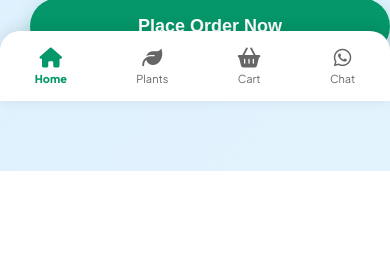
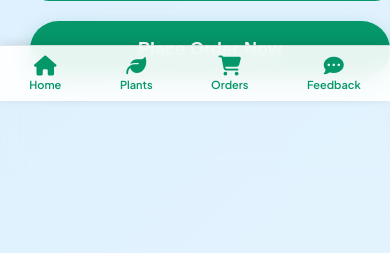
Before and after one commit to adityawalke97-prog/Om-Sai-Nursery-, a Flask app: page /orders in a window 390 px wide. Shown: the part 743-996 px from the top of the page. Before the commit the page ends 914 px from the top, so only its background shows below. Run offline with Flask 3, Linux system fonts and the light colour scheme; a user stored in the database is signed in; data that the repository does not hold is empty.

Commit message:
Add files via upload

```diff
--- a/templates/Home.html
+++ b/templates/Home.html
@@ -10,76 +10,86 @@
     <link rel="stylesheet" href="{{ url_for('static', filename='style.css') }}">
 
     <style>
-        /* --- SIRF MOBILE KE LIYE CHANGES (Desktop Safe) --- */
-        @media screen and (max-width: 768px) {
-            /* Desktop ki background animation hide */
-            .area, .circles { display: none !important; }
+        /* --- MOBILE SPECIFIC CHANGES (Desktop me koi change nahi hoga) --- */
+        @media (max-width: 768px) {
+            /* 1. Desktop Sidebar Hide */
+            aside.sidebar {
+                display: none !important;
+            }
 
-            /* Sidebar ko hide karke mobile drawer banana */
-            .sidebar {
-                position: fixed !important;
-                left: -100% !important;
-                top: 0;
-                width: 280px !important;
-                height: 100vh !important;
-                background: white !important;
-                z-index: 10001 !important;
-                transition: 0.4s ease;
-                display: block !important;
-                box-shadow: 10px 0 20px rgba(0,0,0,0.2);
+            /* 2. Main Content Adjustment */
+            main.content-area {
+                margin-left: 0 !important;
+                padding: 15px !important;
+                padding-bottom: 80px !important; /* Space for Mobile Nav */
             }
-            .sidebar.active { left: 0 !important; }
 
-            /* Desktop ki top-nav ko fix karna */
+            /* 3. Top Nav Adjustment (Search bar ko chhota ya stack karne ke liye) */
             .top-nav {
-                display: flex !important;
-                justify-content: space-between !important;
-                padding: 10px 15px !important;
-                background: white !important;
-                height: 60px !important;
-                align-items: center !important;
+                flex-wrap: wrap;
+                height: auto !important;
+                padding: 10px !important;
             }
-            .search-bar, .weather-widget, .lang-switch, .floating-cart { display: none !important; }
+            .search-bar {
+                order: 3;
+                width: 100% !important;
+                margin-top: 10px;
+            }
 
-            /* Mobile Bottom Bar */
-            .mob-app-nav {
+            /* 4. Mobile App Bottom Bar (Sirf Mobile me show hoga) */
+            .mobile-bottom-nav {
                 display: flex !important;
                 position: fixed;
                 bottom: 0;
                 left: 0;
                 width: 100%;
-                background: white;
-                height: 70px;
-                box-shadow: 0 -2px 15px rgba(0,0,0,0.1);
+                background: rgba(255, 255, 255, 0.9);
+                backdrop-filter: blur(10px);
                 justify-content: space-around;
+                padding: 10px 0;
+                border-top: 1px solid rgba(0,0,0,0.1);
+                box-shadow: 0 -2px 10px rgba(0,0,0,0.1);
+                z-index: 10000;
+            }
+
+            .mobile-nav-item {
+                text-decoration: none;
+                color: #059669;
+                display: flex;
+                flex-direction: column;
                 align-items: center;
-                z-index: 10000;
-                border-radius: 20px 20px 0 0;
+                font-size: 11px;
+                font-weight: 600;
             }
-            .mob-app-nav a { text-decoration: none; color: #666; font-size: 11px; display: flex; flex-direction: column; align-items: center; }
-            .mob-app-nav i { font-size: 20px; margin-bottom: 4px; }
-            .mob-app-nav a.active { color: #059669; font-weight: bold; }
 
-            .content-area { padding-bottom: 80px !important; }
-            .overlay-bg { display: none; position: fixed; inset: 0; background: rgba(0,0,0,0.5); z-index: 10000; }
-            .overlay-bg.active { display: block; }
+            .mobile-nav-item i {
+                font-size: 20px;
+                margin-bottom: 2px;
+            }
+
+            /* 5. Products Grid (Mobile me 2 cards) */
+            #products {
+                display: grid !important;
+                grid-template-columns: 1fr 1fr !important;
+                gap: 10px !important;
+            }
         }
 
-        /* --- DESKTOP RECOVERY (Wahi purana look) --- */
-        @media screen and (min-width: 769px) {
-            .mob-app-nav, .mob-menu-icon, .overlay-bg { display: none !important; }
+        /* Desktop View Settings (Ensure Bottom Nav is hidden) */
+        @media (min-width: 769px) {
+            .mobile-bottom-nav {
+                display: none !important;
+            }
         }
-
-        /* Profile Dropdown fix */
-        #profileBox { display: none; position: absolute; right: 0; top: 50px; background: white; padding: 15px; box-shadow: 0 5px 15px rgba(0,0,0,0.1); border-radius: 8px; z-index: 10002; width: 150px; }
-        #profileBox.show { display: block; }
     </style>
 </head>
 <body>
-    <div class="overlay-bg" id="overlay" onclick="toggleSidebar()"></div>
-
     <div class="area">
         <ul class="circles">
+            <li><i class="fa-solid fa-leaf"></i></li>
+            <li><i class="fa-solid fa-seedling"></i></li>
+            <li><i class="fa-solid fa-tree"></i></li>
+            <li><i class="fa-solid fa-spa"></i></li>
             <li><i class="fa-solid fa-leaf"></i></li>
             <li><i class="fa-solid fa-seedling"></i></li>
             <li><i class="fa-solid fa-tree"></i></li>
@@ -91,12 +101,11 @@
 
     <nav class="top-nav">
         <div class="logo">
-            <i class="fa-solid fa-bars mob-menu-icon" onclick="toggleSidebar()" style="cursor:pointer; margin-right:10px;"></i>
             <i class="fa-solid fa-seedling"></i> Om Sai Nursery
         </div>
 
         <div class="search-bar">
-            <form action="{{ url_for('search') }}" method="GET" style="display: flex;">
+            <form action="{{ url_for('search') }}" method="GET" style="width: 100%; display: flex;">
                 <input type="text" name="q" placeholder="Search plants, seeds...">
                 <button type="submit"><i class="fa-solid fa-magnifying-glass"></i></button>
             </form>
@@ -106,33 +115,49 @@
             <div class="weather-widget">
                 <i class="fa-solid fa-cloud-sun"></i> <span>28°C</span>
             </div>
-            <button class="theme-toggle" onclick="toggleDarkMode()"><i class="fa-solid fa-moon"></i></button>
+
+            <button class="theme-toggle" onclick="toggleDarkMode()">
+                <i class="fa-solid fa-moon"></i>
+            </button>
+
             <div class="lang-switch">
-                <a href="{{ url_for('set_language', lang_code='en') }}">EN</a> | <a href="{{ url_for('set_language', lang_code='hi') }}">HI</a>
+                <a href="{{ url_for('set_language', lang_code='en') }}">EN</a> |
+                <a href="{{ url_for('set_language', lang_code='hi') }}">HI</a>
             </div>
-            <div class="profile-container" onclick="toggleProfile()" style="position:relative; cursor:pointer;">
+
+            <div class="profile-container" onclick="toggleProfile()">
                 <i class="fa-solid fa-circle-user fa-2xl" style="color: #059669;"></i>
-                <div id="profileBox">
-                    <p><strong>{{ session['username']|default('User') }}</strong></p>
+                <div class="profile-box" id="profileBox">
+                    <p><strong>{{ session['username'] if session['username'] else 'Guest' }}</strong></p>
+                    <p style="font-size: 0.8rem; color: gray;">{{ session['role'] }}</p>
                     <hr>
-                    <a href="/logout" style="color:red; text-decoration:none;"><i class="fa-solid fa-power-off"></i> Logout</a>
+                    <a href="/logout" class="logout-btn"><i class="fa-solid fa-power-off"></i> Logout</a>
                 </div>
             </div>
         </div>
     </nav>
 
     <div class="main-wrapper">
-        <aside class="sidebar" id="sidebar">
-            <h3 style="padding: 20px;">Dashboard</h3>
+        <button class="menu-toggle" onclick="toggleMenu()">☰</button>
+
+<nav id="main-nav" class="nav-links">
+    </nav>
+        <aside class="sidebar">
+            <h3>Dashboard</h3>
             <ul class="nav-links">
-                <li><a href="/home"><i class="fa-solid fa-house"></i> Home</a></li>
-                <li><a href="/plants"><i class="fa-solid fa-leaf"></i> Plants</a></li>
-                <li><a href="/seeds"><i class="fa-solid fa-spa"></i> Seeds</a></li>
-                <li><a href="/diseases"><i class="fa-solid fa-bug"></i> Diseases</a></li>
-                <li><a href="/orders"><i class="fa-solid fa-cart-shopping"></i> Orders</a></li>
-                <li><a href="/payments"><i class="fa-solid fa-wallet"></i> Payments</a></li>
-                <li><a href="/feedback"><i class="fa-solid fa-comment-dots"></i> Feedback</a></li>
-                <li><a href="/contact"><i class="fa-solid fa-phone"></i> Contact</a></li>
+                <li><a href="/home" class="{{ 'active' if request.path == '/home' else '' }}"><i class="fa-solid fa-house"></i> {{ texts['home'] }}</a></li>
+                <li><a href="/plants" class="{{ 'active' if request.path == '/plants' else '' }}"><i class="fa-solid fa-leaf"></i> {{ texts['plants'] }}</a></li>
+                <li><a href="/seeds" class="{{ 'active' if request.path == '/seeds' else '' }}"><i class="fa-solid fa-spa"></i> {{ texts['seeds'] }}</a></li>
+                <li><a href="/diseases" class="{{ 'active' if request.path == '/diseases' else '' }}"><i class="fa-solid fa-bug"></i> {{ texts['diseases'] }}</a></li>
+                <li>
+                    <a href="/orders" class="{{ 'active' if request.path == '/orders' else '' }}">
+                        <i class="fa-solid fa-cart-shopping"></i> {{ texts['orders'] }}
+                        <span class="nav-badge">3</span>
+                    </a>
+                </li>
+                <li><a href="/payments" class="{{ 'active' if request.path == '/payments' else '' }}"><i class="fa-solid fa-wallet"></i> {{ texts['payments'] }}</a></li>
+                <li><a href="/feedback" class="{{ 'active' if request.path == '/feedback' else '' }}"><i class="fa-solid fa-comment-dots"></i> {{ texts['feedback'] }}</a></li>
+                <li><a href="/contact" class="{{ 'active' if request.path == '/contact' else '' }}"><i class="fa-solid fa-phone"></i> {{ texts['contact'] }}</a></li>
             </ul>
         </aside>
 
@@ -141,28 +166,57 @@
         </main>
     </div>
 
-    <div class="mob-app-nav">
-        <a href="/home" class="active"><i class="fa-solid fa-house"></i>Home</a>
-        <a href="/plants"><i class="fa-solid fa-leaf"></i>Plants</a>
-        <a href="/orders"><i class="fa-solid fa-basket-shopping"></i>Cart</a>
-        <a href="https://wa.me/919999999999"><i class="fa-brands fa-whatsapp"></i>Chat</a>
-    </div>
+    <nav class="mobile-bottom-nav">
+        <a href="/home" class="mobile-nav-item">
+            <i class="fa-solid fa-house"></i>
+            <span>Home</span>
+        </a>
+        <a href="/plants" class="mobile-nav-item">
+            <i class="fa-solid fa-leaf"></i>
+            <span>Plants</span>
+        </a>
+        <a href="/orders" class="mobile-nav-item">
+            <i class="fa-solid fa-cart-shopping"></i>
+            <span>Orders</span>
+        </a>
+        <a href="/feedback" class="mobile-nav-item">
+            <i class="fa-solid fa-comment-dots"></i>
+            <span>Feedback</span>
+        </a>
+    </nav>
+
+    <a href="/orders" class="floating-cart">
+        <i class="fa-solid fa-basket-shopping"></i>
+        <span class="cart-count">0</span>
+    </a>
 
     <script>
-        function toggleSidebar() {
-            document.getElementById('sidebar').classList.toggle('active');
-            document.getElementById('overlay').classList.toggle('active');
+        function toggleProfile() {
+            const box = document.getElementById("profileBox");
+            box.style.display = box.style.display === "block" ? "none" : "block";
         }
-        function toggleProfile() {
-            document.getElementById('profileBox').classList.toggle('show');
-        }
+
         function toggleDarkMode() {
             document.body.classList.toggle('dark-mode');
+            const icon = document.querySelector('.theme-toggle i');
+            if(document.body.classList.contains('dark-mode')) {
+                icon.className = 'fa-solid fa-sun';
+                localStorage.setItem('theme', 'dark');
+            } else {
+                icon.className = 'fa-solid fa-moon';
+                localStorage.setItem('theme', 'light');
+            }
         }
+
         window.onload = () => {
+            if(localStorage.getItem('theme') === 'dark') document.body.classList.add('dark-mode');
             let cart = JSON.parse(localStorage.getItem("cart")) || [];
-            // Update cart count if needed
+            document.querySelectorAll('.cart-count').forEach(el => el.innerText = cart.length);
         };
     </script>
+
+    <a href="https://wa.me/919999999999" class="whatsapp-float" target="_blank">
+        <i class="fa-brands fa-whatsapp"></i>
+    </a>
 </body>
 </html>
```
